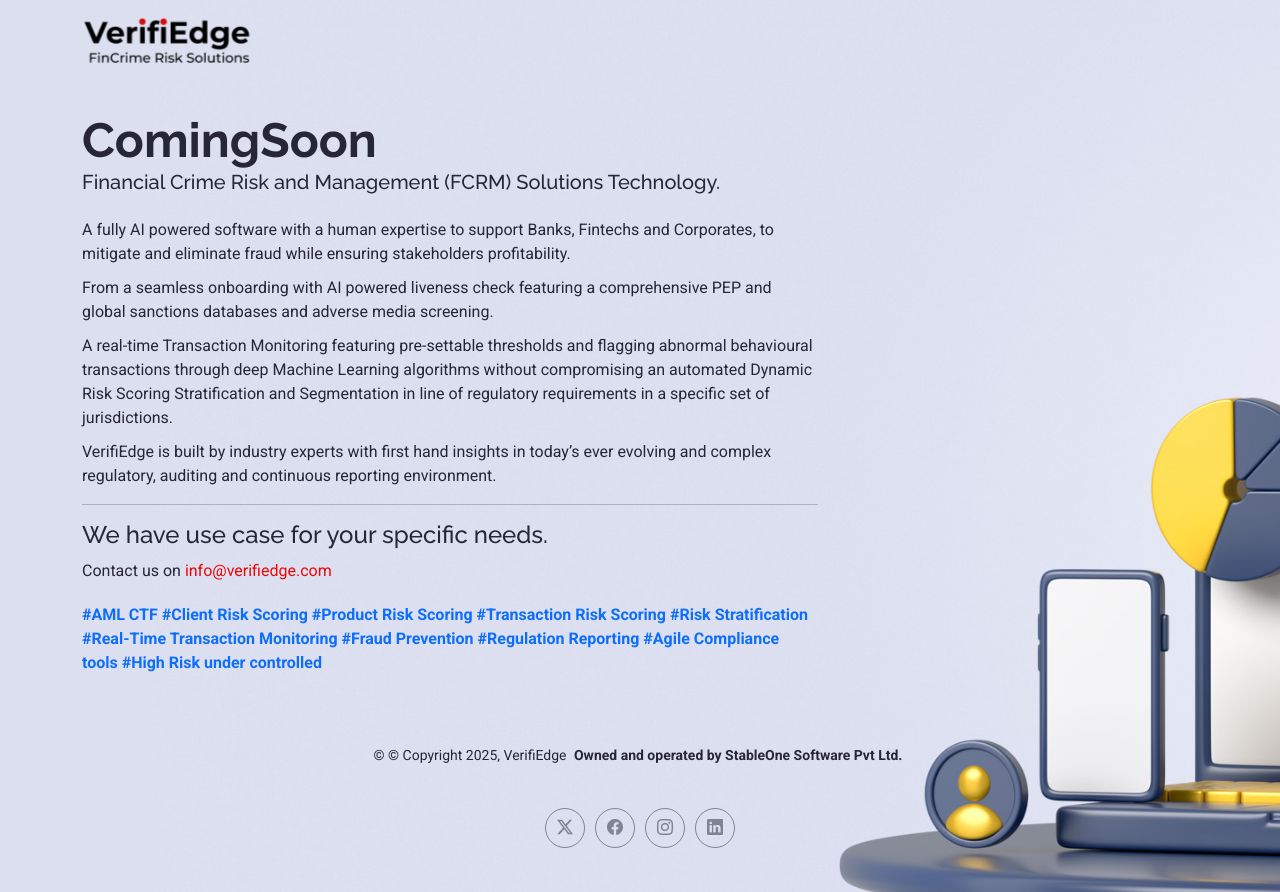
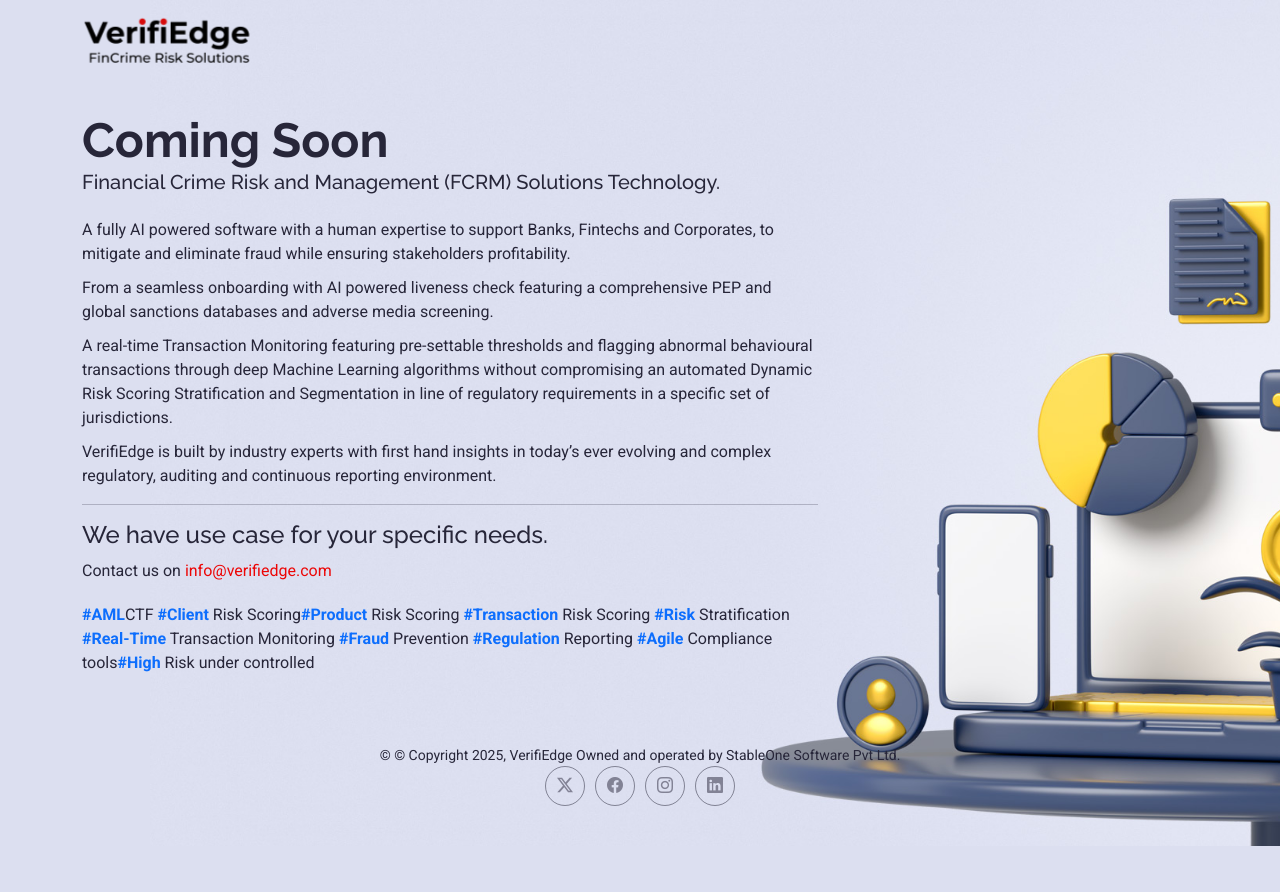
Before and after one commit to soumens12/Coming-soon1, a plain HTML site: page index.html in a window 1280 px wide. Shown: the top 892 px of the page. After the commit the page ends 846 px from the top, so only its background shows below. Drawn offline with Linux system fonts and the light colour scheme.

Commit message:
hashtag changed

```diff
--- a/index.html
+++ b/index.html
@@ -67,7 +67,7 @@
       <div class="container text-justify" data-aos="fade-up" data-aos-delay="100">
         <div class="row">
           <div class="col-lg-8">
-            <h2>ComingSoon</h2>
+            <h2>Coming Soon</h2>
             <h5 class="mb-4">Financial Crime Risk and Management (FCRM) Solutions Technology.</h5>
             <p>A fully AI powered software with a human expertise to support Banks, Fintechs and Corporates, to mitigate
               and eliminate fraud while ensuring stakeholders profitability. </p>
@@ -85,11 +85,11 @@
               <h4>We have use case for your specific needs.</h4>
               <p>Contact us on <a href="#">info@verifiedge.com</a> </p>
               <p class="hashtag">
-                <span>#AML CTF</span> <span> #Client Risk Scoring</span> <span>#Product Risk Scoring</span>
-                <span>#Transaction Risk Scoring</span> <span>#Risk Stratification</span>
-                <span>#Real-Time Transaction Monitoring</span> <span>#Fraud Prevention</span> <span>#Regulation
-                  Reporting</span> <span>#Agile Compliance tools</span> <span>#High
-                  Risk under controlled</span>
+                <span>#AML</span>CTF <span> #Client</span> Risk Scoring<span>#Product </span>Risk Scoring
+                <span>#Transaction </span>Risk Scoring <span>#Risk </span>Stratification
+                <span>#Real-Time</span> Transaction Monitoring <span>#Fraud</span> Prevention <span>#Regulation
+                </span> Reporting <span>#Agile</span> Compliance tools<span>#High
+                </span>Risk under controlled
               </p>
             </div>
 
@@ -110,8 +110,8 @@
 
     <div class="container">
       <div class="copyright text-center ">
-        <p>© <span>© Copyright 2025, VerifiEdge </span> <strong class="px-1 sitename">Owned and operated by StableOne
-            Software Pvt Ltd. </span>
+        <p>© <span>© Copyright 2025, VerifiEdge </span> Owned and operated by StableOne
+          Software Pvt Ltd. </span>
         </p>
       </div>
       <div class="social-links d-flex justify-content-center">
```
